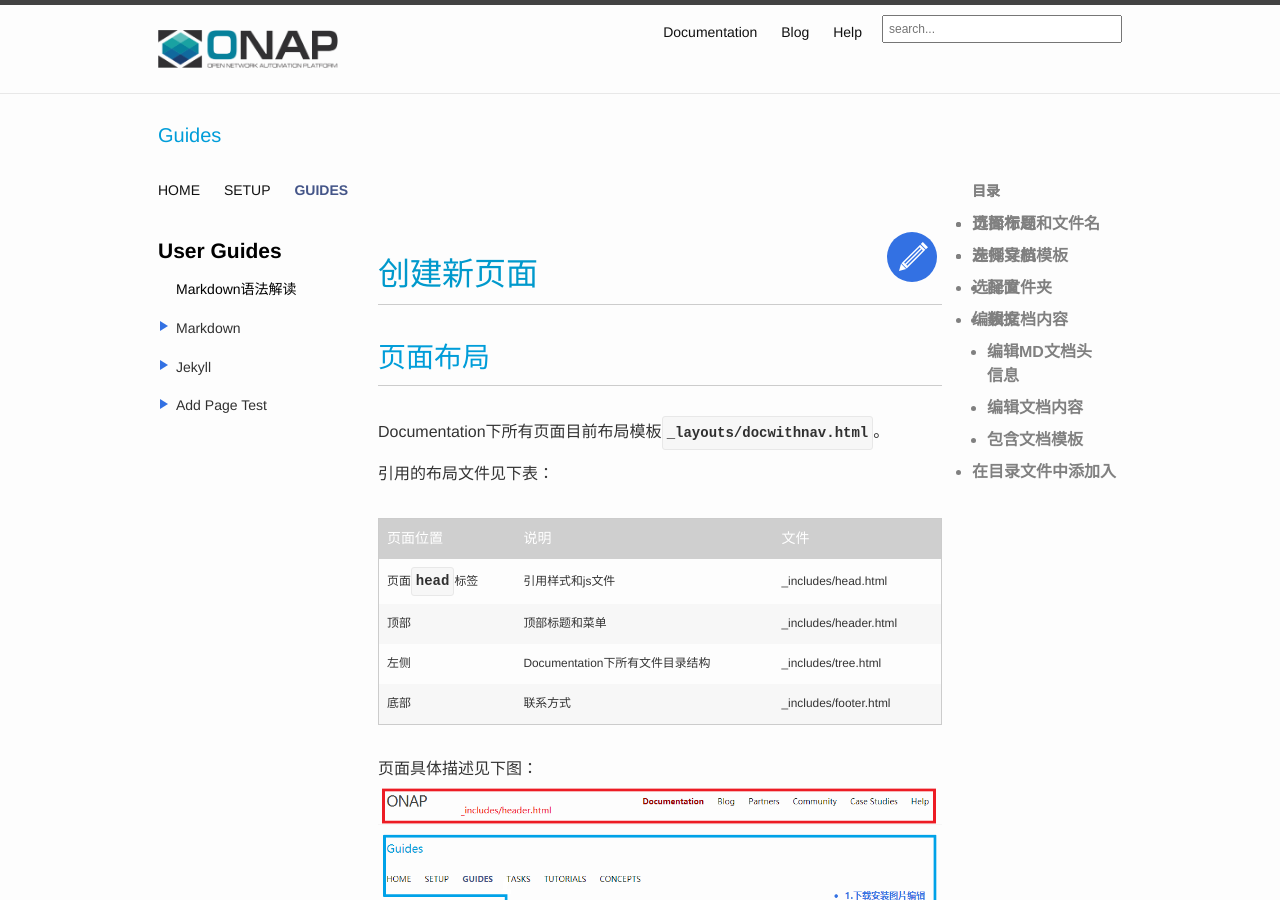
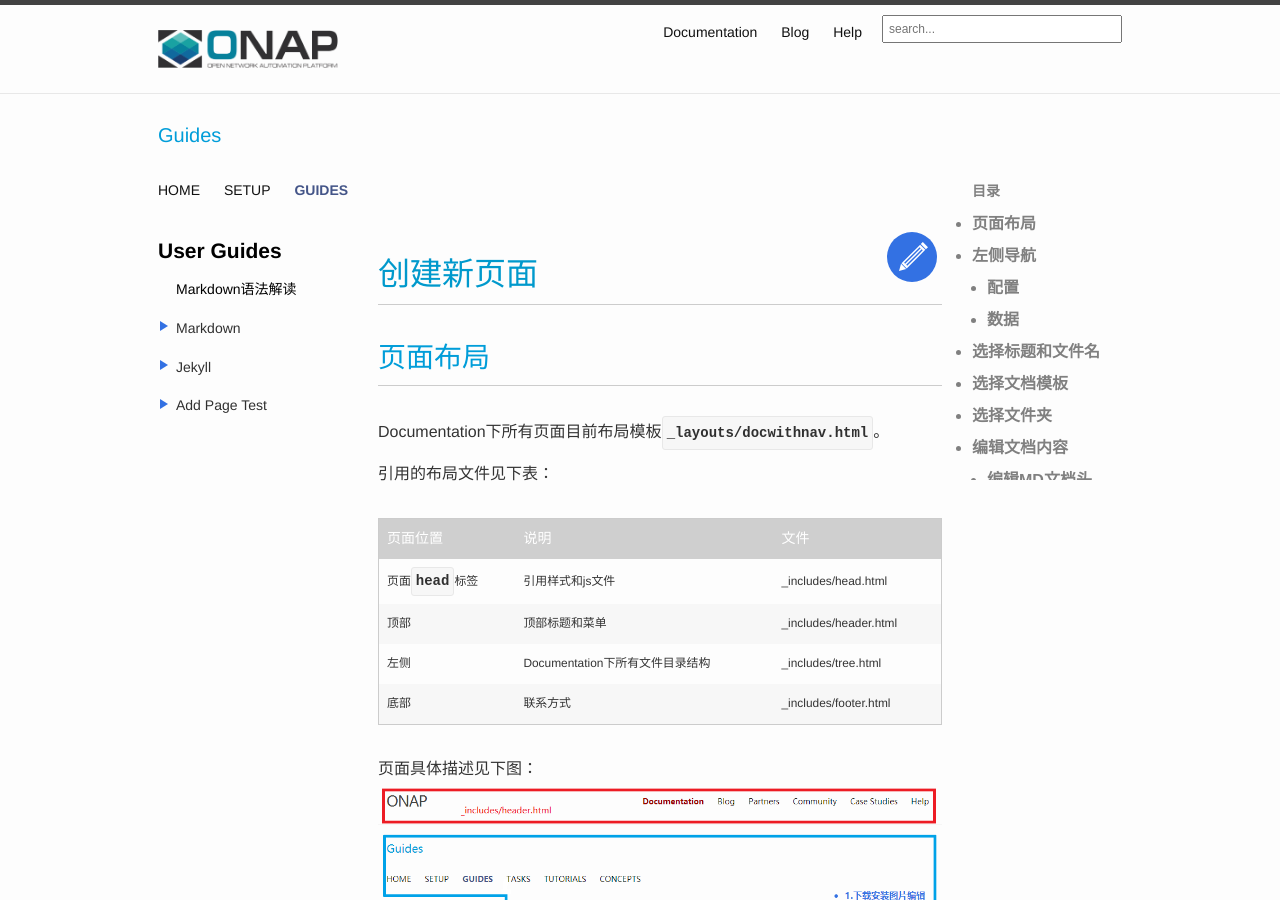
Before and after one commit to pnpdjie/pnpdjie.github.io, a Jekyll site: the page built from docs/guides/jekyll/test.md, in a window 1280 px wide and 900 px high. Built offline with Jekyll 4.4.1, drawn with Linux system fonts in a browser that asks for light colours; cached includes are drawn as plain includes; some of the changed lines change nothing that is shown.

Commit message:
markdown file include md file

```diff
--- /dev/null
+++ b/_includes/partial/page-layout-configuration.md
@@ -0,0 +1,75 @@
+
+## 页面布局
+
+Documentation下所有页面目前布局模板`_layouts/docwithnav.html`。
+
+引用的布局文件见下表：
+
+|页面位置    |说明    |文件  |
+|----|------|----|
+|页面`head`标签    |引用样式和js文件     |_includes/head.html   |
+|顶部    |顶部标题和菜单    |_includes/header.html   |
+|左侧    |Documentation下所有文件目录结构   |_includes/tree.html   |
+|底部    |联系方式   |_includes/footer.html   |
+
+页面具体描述见下图：
+![页面布局描述](/images/docs/guides/jekyll/page-layout.png )
+
+## 左侧导航
+
+左侧导航需要在_data目录中读取对应的yml文件，需要事先做些配置工作。
+
+### 配置
+
+在项目配置文件`_config.yml`中定义导航数据文件名称，必须和_data目录下的yml文件的名称相同。
+
+示例如下：
+
+	tocs:
+	  - docs-home
+	  - setup
+	  - guides
+
+`docs-home`对应的文件是`_data/docs-home.yml`。
+
+### 数据
+
+以`_data/guides.yml`为例，此处为页面[Guides](/docs/guides/)的导航数据：
+
+	bigheader: "Guides"
+	abstract: "Documentation for using and learning about ONAP."
+	toc:
+	- docs/guides/index.md
+
+	- title: Markdown语法解读
+	  path: https://github.com/guodongxiaren/README
+
+	- title: Markdown
+	  section:
+	  - docs/guides/markdown/add-links-into-picture.md
+	  - docs/guides/markdown/show-tables.md
+	  - docs/guides/markdown/show-pictures.md
+	  - docs/guides/markdown/show-pages.md
+
+	- title: Jekyll
+	  section:
+	  - docs/guides/jekyll/page-layout-configuration.md
+	  - docs/guides/jekyll/create-new-page.md
+
+`bigheader`：二级菜单名称，用来判断二级菜单是否选中。
+
+`abstract`：描述
+
+`toc`：目录，短号后就是目录数据
+
+目录数据分三种情形，见下表：
+
+|情形描述   |处理  |
+|----|------|
+|未指定`title`和`path`   |读取指定路径页面，取页面`page.title`和`page.url`显示导航   |
+|指定`title`和`path`   |指定`title`和`path`显示导航   |
+|指定`title`和`section`   |指定`section`时，该目录为父级，读取`section`显示子级   |
+
+**所以每创建一个菜单，必须在`_config.yml`中配置`toc`，以及在`_data`目录中创建对应的yml文件。**
+
+**每创建一个页面，除了将页面文件放在对应目录中外，还需要在`_data`目录对应的yml文件中加入导航数据。**
--- a/docs/guides/jekyll/test.md
+++ b/docs/guides/jekyll/test.md
@@ -3,7 +3,9 @@
 ---
 
 {% capture article %}
-{% include code.html file="page-layout-configuration.md" %}
+
+{% include partial/page-layout-configuration.md %}
+
 ## 选择标题和文件名
 
 以关键字命名标题，方便搜索。将标题以“-”相连形成文件名。例如“Writing a New Topic”的文件名为“write-new-topic.md”。
```
